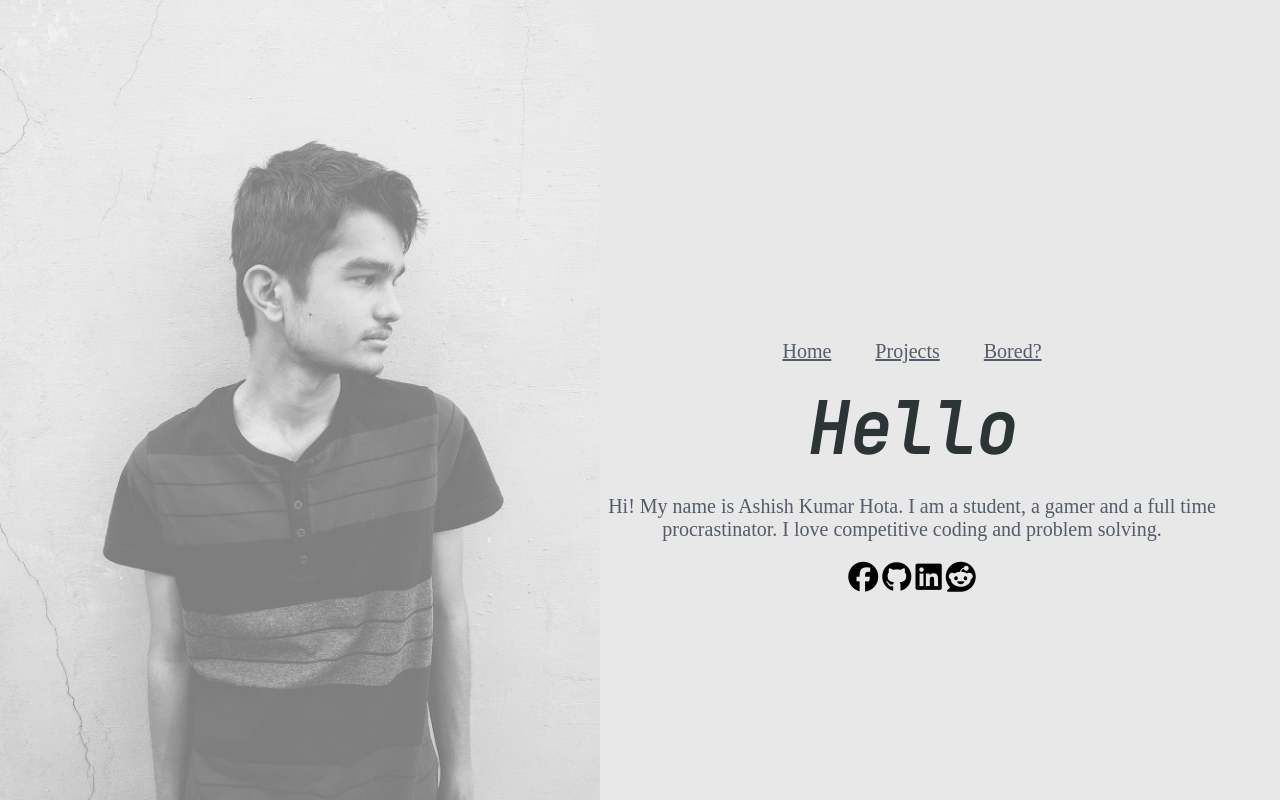
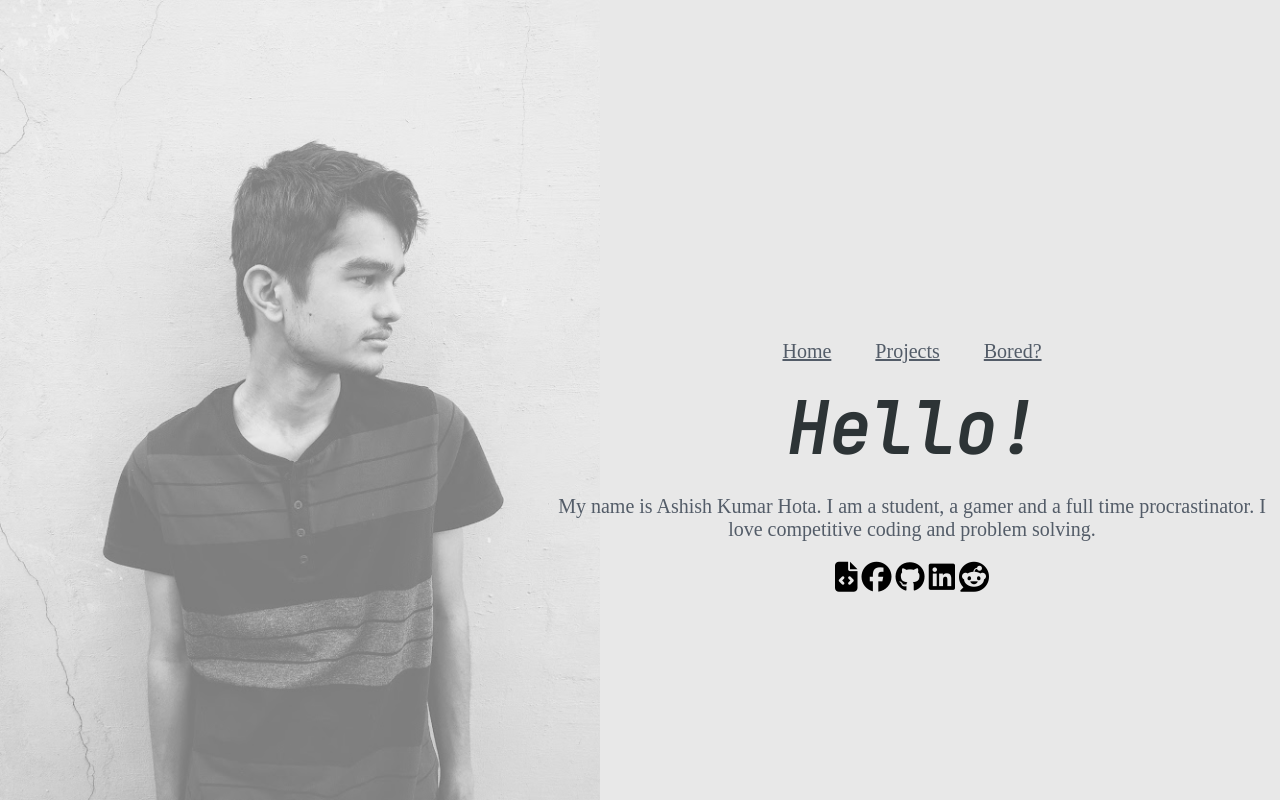
Before and after one commit to ashishihota/ashishihota.github.io, a plain HTML site: page index.html in a window 1280 px wide. Shown: the top 800 px of the page. Drawn offline with Linux system fonts and the light colour scheme.

Commit message:
I suck at competitive coding

```diff
--- a/index.html
+++ b/index.html
@@ -20,11 +20,12 @@
 				<a href="https://github.com/ashishihota?tab=repositories">Projects</a>
 				<a href="bored.html">Bored?</a>
 			</ul>
-			<h1>Hello</h1>
-			<p>Hi! My name is Ashish Kumar Hota. I am a student, a gamer and a full time procrastinator. I love competitive coding and problem solving.
+			<h1>Hello!</h1>
+			<p>My name is Ashish Kumar Hota. I am a student, a gamer and a full time procrastinator. I love competitive coding and problem solving.
 			</p>
 			<div class="social">
 				<ul>
+					<a href="https://codeforces.com/profile/Ashmorker"><i class="fas fa-file-code"></i></a>
 					<a href="https://www.facebook.com/ashishfromheaven/"><i class="fab fa-facebook"></i></a>
 					<a href="https://github.com/ashishihota"><i class="fab fa-github"></i></a>
 					<a href="https://www.linkedin.com/in/ashish-hota/"><i class="fab fa-linkedin"></i></a>
```
